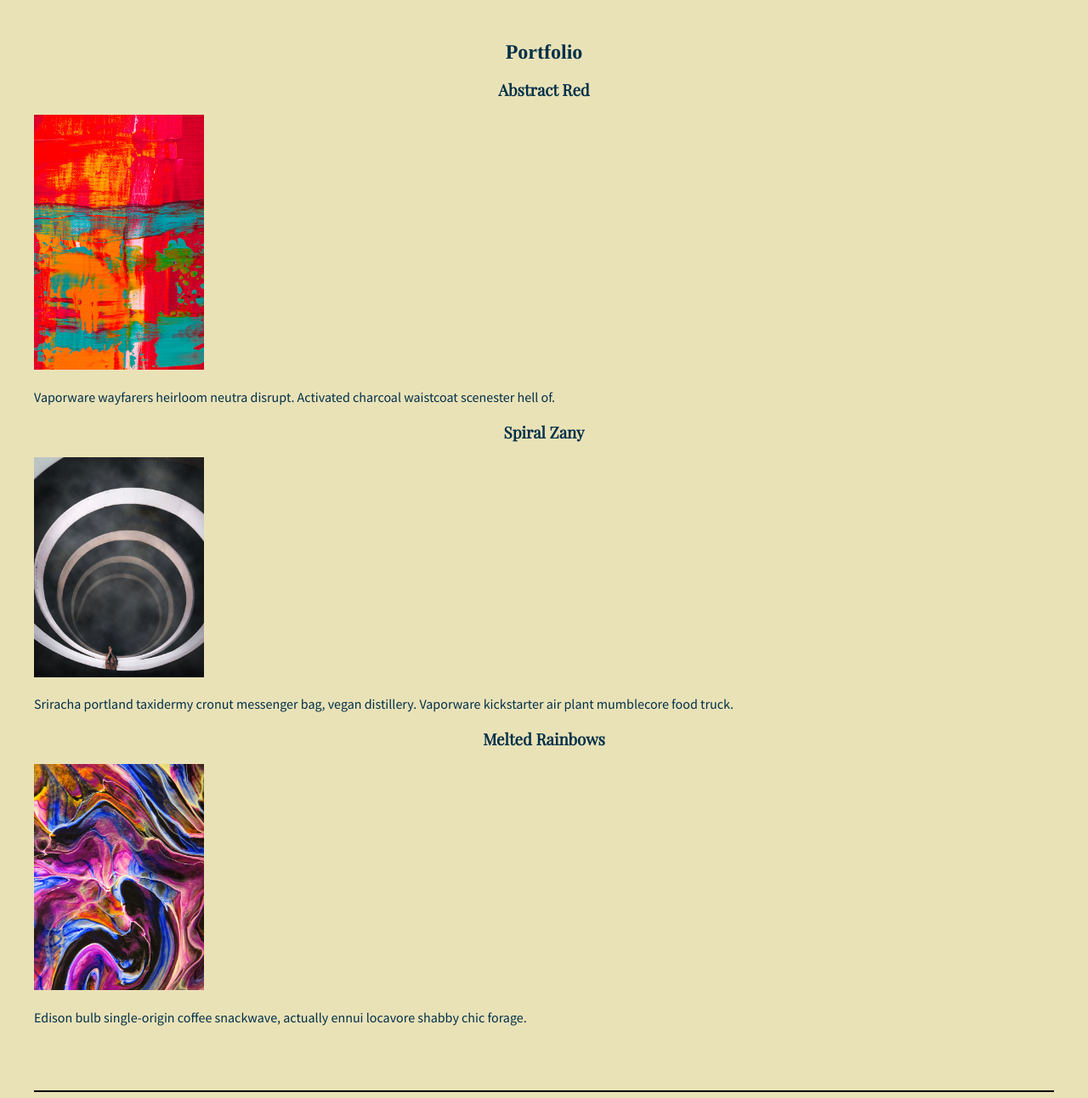
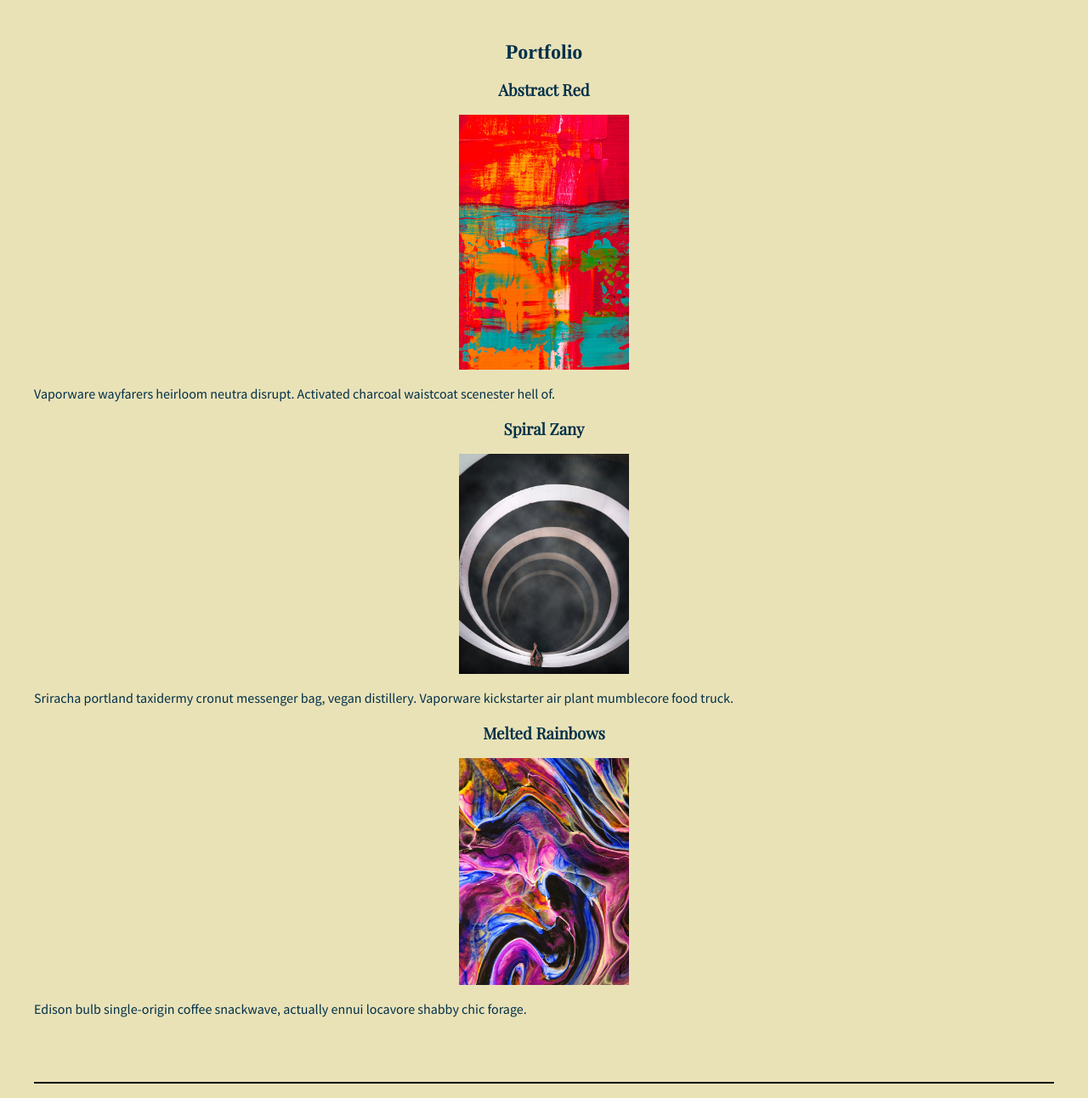
Before and after one commit to schibli23/Peter-Thinkful, a plain HTML site: page index.html in a window 1280 px wide. Shown: the part 880-2172 px from the top of the page at 85% size. Drawn offline with nearby package versions, Linux system fonts and the light colour scheme.

Commit message:
Update index.html

```diff
--- a/index.html
+++ b/index.html
@@ -30,7 +30,7 @@
            <a id= #top class="title">About</a>
          </h2>
          <h3>Hi! I'm Peter Thinkful</h3>
-           <div><img class="image-circle" src="images/pete-thinkful.png" alt="Pete Thinkful"/></div>
+           <img class="image-circle" src="images/pete-thinkful.png" alt="Pete Thinkful"/>
            <p>I'm an artist living in Denver, Colorado.</p>
              <p>An artist, I'm interested in:</p>
             <ul>
@@ -63,20 +63,20 @@ excited to work with other artists to create new art.</p>
            <a id="middle" class="title">Portfolio</a>
           </h2>
            <h3>Abstract Red</h3>
-            <img src="images/abstract-red.png" alt="Abstract Red">
+            <img src="images/abstract-red.png"class="center" alt="Abstract Red">
              <p>Vaporware wayfarers heirloom neutra disrupt. Activated charcoal waistcoat scenester hell of.</p>
         </div>
 
         <div>
            <h3>Spiral Zany</h3>
-            <img src="images/spiral-zany.png" alt="Spiral Zany">
+            <img src="images/spiral-zany.png" class="center" alt="Spiral Zany">
              <p>Sriracha portland taxidermy cronut messenger bag, vegan
 distillery. Vaporware kickstarter air plant mumblecore food truck.</p>
         </div>
 
         <div>
           <h3>Melted Rainbows</h3>
-           <img src="images/melted-rainbow.png" alt="Melted Rainbow">
+           <img src="images/melted-rainbow.png" class="center" alt="Melted Rainbow">
             <p>Edison bulb single-origin coffee snackwave, actually ennui
 locavore shabby chic forage.</p>
         </div>
```
